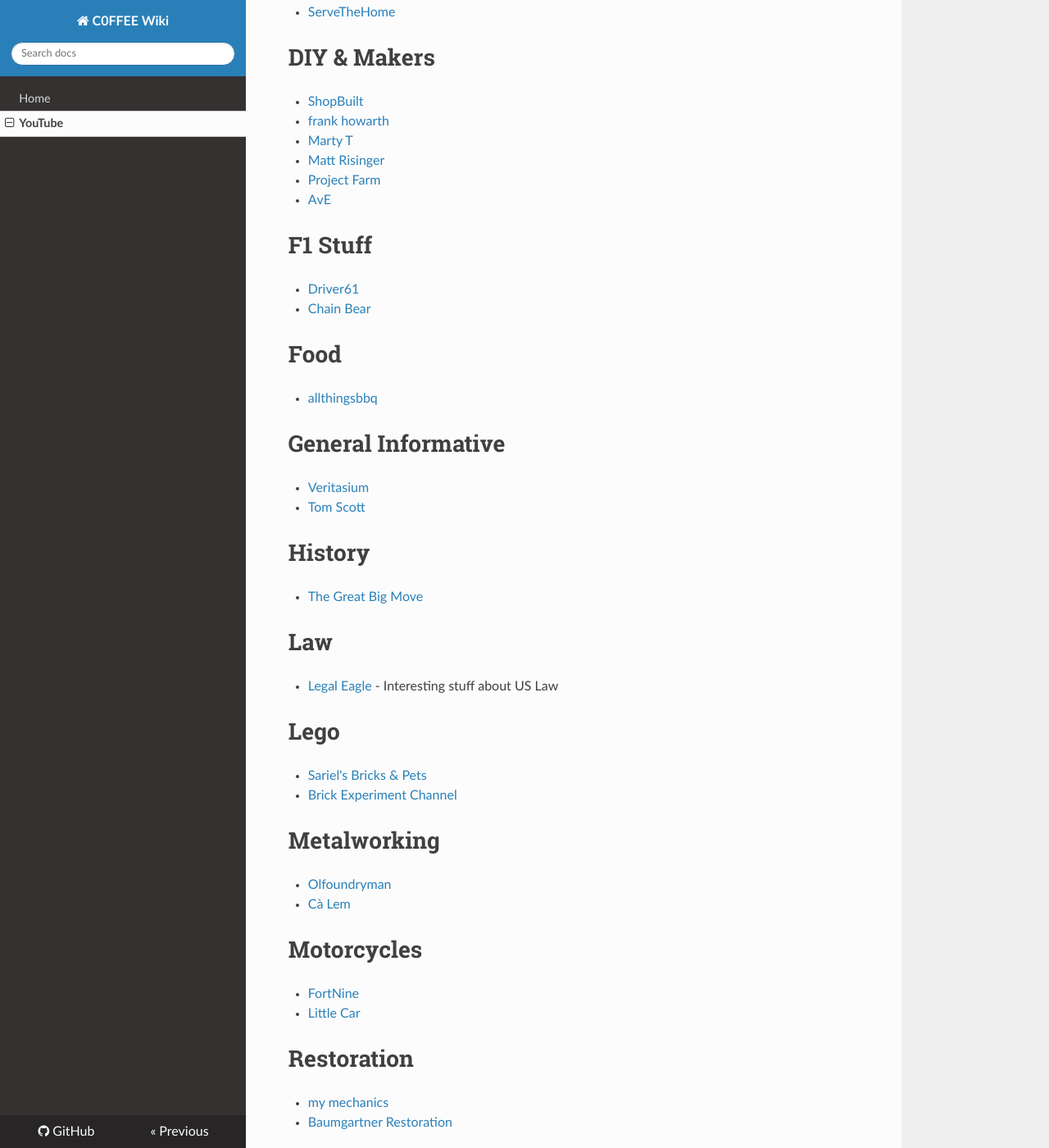
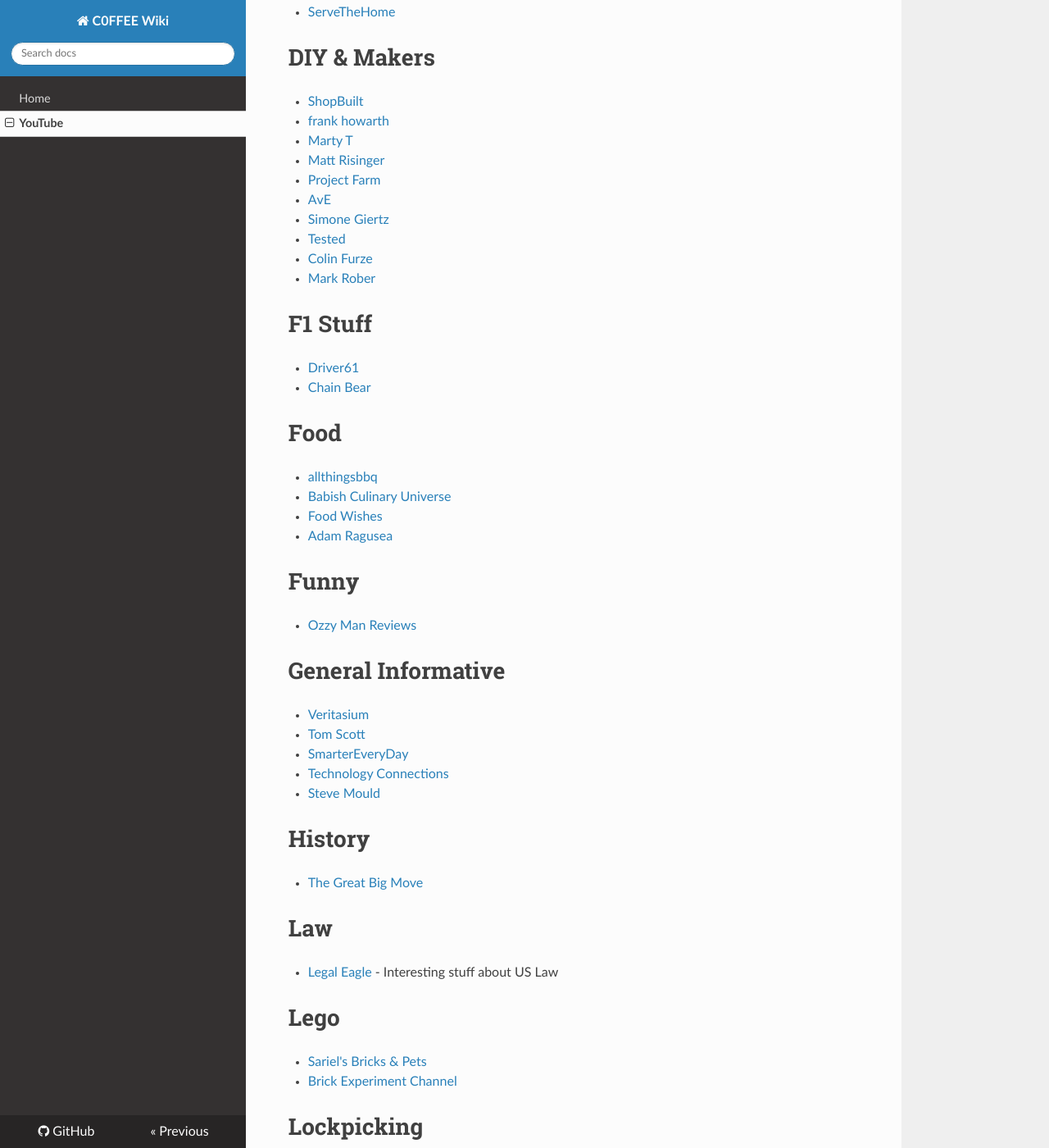
Before and after one commit to vetsin/chalkboard, an MkDocs documentation site: the page built from docs/youtube.md, in a window 1280 px wide and 1400 px high, scrolled down 471 px. Shown: the whole window at 82% size. Built offline with MkDocs 1.6.1, drawn with Linux system fonts in a browser that asks for light colours; nearby versions of some CDN libraries; some of the changed text lies outside the part shown.

Commit message:
Update youtube.md
Added a bunch of shit from a different conversation

```diff
--- a/docs/youtube.md
+++ b/docs/youtube.md
@@ -18,6 +18,10 @@
 * [Matt Risinger](https://www.youtube.com/channel/UCFCTrfb1JUJjs3Im8OZDtBw)
 * [Project Farm](https://www.youtube.com/channel/UC2rzsm1Qi6N1X-wuOg_p0Ng)
 * [AvE](https://www.youtube.com/channel/UChWv6Pn_zP0rI6lgGt3MyfA)
+* [Simone Giertz](https://www.youtube.com/c/simonegiertz)
+* [Tested](https://www.youtube.com/c/tested)
+* [Colin Furze](https://www.youtube.com/user/colinfurze)
+* [Mark Rober](https://www.youtube.com/c/MarkRober)
 
 # F1 Stuff
 * [Driver61](https://www.youtube.com/channel/UCtbLA0YM6EpwUQhFUyPQU9Q)
@@ -25,10 +29,19 @@
 
 # Food
 * [allthingsbbq](https://www.youtube.com/c/allthingsbbq)
+* [Babish Culinary Universe](https://www.youtube.com/c/bingingwithbabish)
+* [Food Wishes](https://www.youtube.com/c/foodwishes)
+* [Adam Ragusea](https://www.youtube.com/user/aragusea)
+
+# Funny
+* [Ozzy Man Reviews](https://www.youtube.com/user/ozzymanreviews)
 
 # General Informative
 * [Veritasium](https://www.youtube.com/user/1veritasium)
-* [Tom Scott](https://www.youtube.com/user/enyay)
+* [Tom Scott](https://youtube.com/TomScottGo)
+* [SmarterEveryDay](https://www.youtube.com/SmarterEveryDay)
+* [Technology Connections](https://www.youtube.com/c/technologyconnections)
+* [Steve Mould](https://www.youtube.com/c/SteveMould)
 
 # History
 * [The Great Big Move](https://www.youtube.com/channel/UCliAnedlboNBe9aMMvG03bQ)
@@ -40,9 +53,14 @@
 * [Sariel's Bricks & Pets](https://www.youtube.com/channel/UCUH5uajsvjan8wE6GWOrRJg)
 * [Brick Experiment Channel](https://www.youtube.com/channel/UClsFdM0HzTdF1JYoraQ0aUw)
 
+# Lockpicking
+* [LockPickingLawyer](https://www.youtube.com/channel/UCm9K6rby98W8JigLoZOh6FQ)
+
 # Metalworking
 * [Olfoundryman](https://www.youtube.com/channel/UC90RoN_IjSRF18jAG0HIA6g)
 * [Cà Lem](https://www.youtube.com/channel/UCPDzaG_uYHxBIFRA3LscU_Q)
+* [Abom79](https://www.youtube.com/user/Abom79)
+* [Make It Extreme](https://www.youtube.com/channel/UCkhZ3X6pVbrEs_VzIPfwWgQ)
 
 # Motorcycles
 * [FortNine](https://www.youtube.com/channel/UCNSMdQtn1SuFzCZjfK2C7dQ)
```
